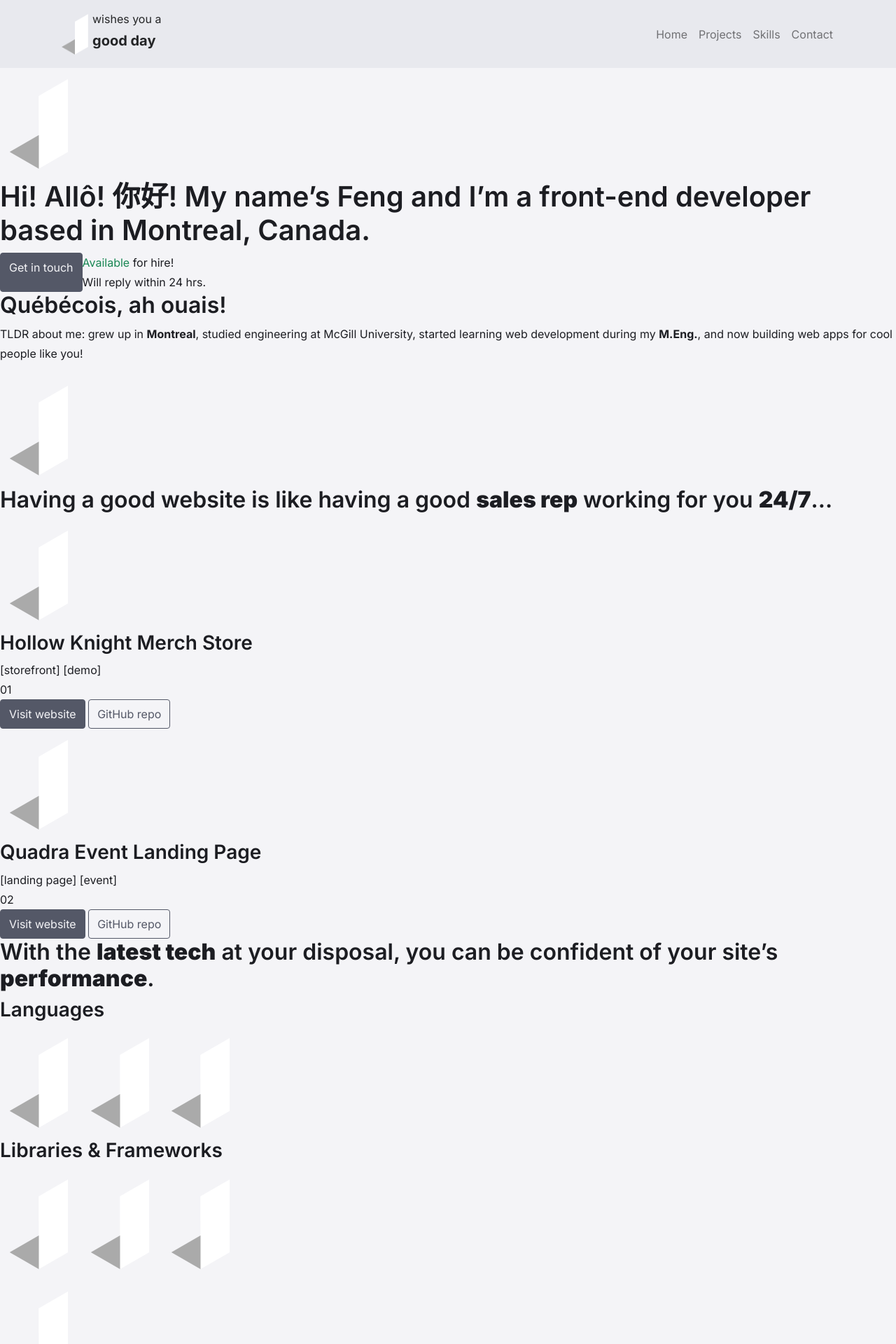
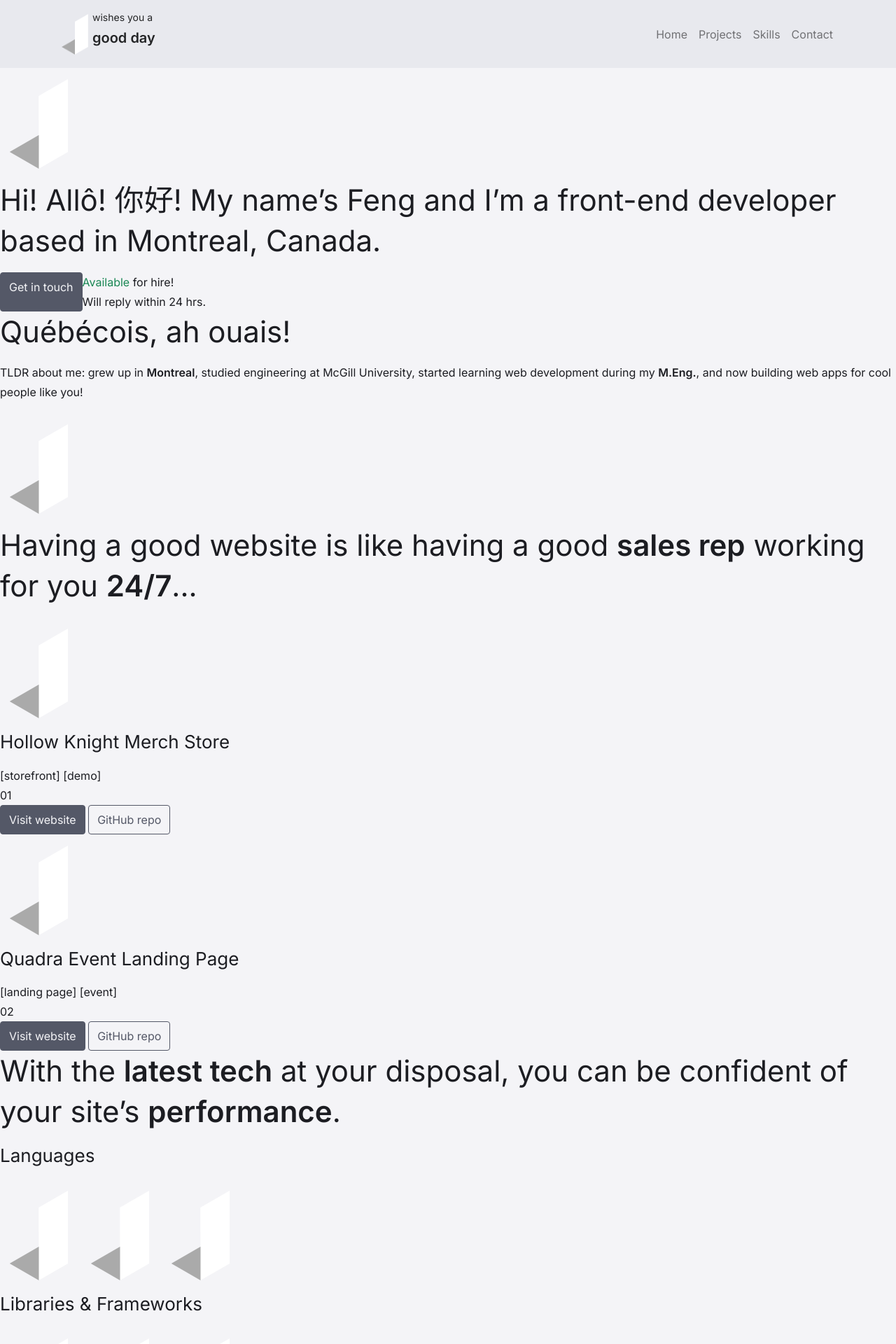
Before and after one commit to jingtianfeng/jtfeng-personal-1, a Jekyll site: the page built from index.html, in a window 1280 px wide. Shown: the top 1920 px of the page at 70% size. Built offline with Jekyll 4.4.1, drawn with Linux system fonts in a browser that asks for light colours.

Commit message:
Update styles: copy all typography variables

```diff
--- a/assets/css/styles.scss
+++ b/assets/css/styles.scss
@@ -18,13 +18,6 @@
         7: $spacer * 6.875,
         8: $spacer * 11.125,
 );
-// ---------------------------------------------------------------------------------
-$font-family-sans-serif: "Inter", "Helvetica Neue", sans-serif;
-$line-height-base: 1.75;
-$headings-font-family: "Inter";
-$headings-font-weight: 600;
-$display-font-weight: 500;
-$display-line-height: 1.125;
 // ---------------------------------------------------------------------------------
 $gray: #8c92ac;
 $white: tint-color($gray, 90%);
@@ -50,6 +43,42 @@
 $link-hover-color: $body-color;
 $link-hover-decoration: none;
 $link-shade-percentage: 0;
+// ---------------------------------------------------------------------------------
+$font-family-sans-serif: "Inter", "Helvetica Neue", sans-serif;
+$font-size-root: 16px;
+$font-size-base: $spacer;
+// ---------------------------------------------------------------------------------
+$font-weight-lighter: 300;
+$font-weight-light: 300;
+$font-weight-normal: 400;
+$font-weight-bold: 600;
+$font-weight-bolder: 600;
+// ---------------------------------------------------------------------------------
+$line-height-base: 1.75;
+$line-height-sm: 1.25;
+$line-height-lg: 2;
+// ---------------------------------------------------------------------------------
+$h1-font-size: $font-size-base * 2.625;
+$h2-font-size: $font-size-base * 2.625;
+$h3-font-size: $font-size-base * 1.625;
+$h4-font-size: $font-size-base * 1.25;
+$h5-font-size: $font-size-base * 1;
+$h6-font-size: $font-size-base * 0.875;
+// ---------------------------------------------------------------------------------
+$headings-color: $gray-900;
+$headings-font-family: "Inter";
+$headings-font-style: none;
+$headings-font-weight: $font-weight-normal;
+$headings-line-height: 1.375;
+$headings-margin-bottom: map-get($spacers, 3);
+// ---------------------------------------------------------------------------------
+$display-font-sizes: (
+        1: map-get($spacers, 8),
+        2: map-get($spacers, 7),
+        3: map-get($spacers, 6),
+);
+$display-font-weight: $font-weight-light;
+$display-line-height: 1.125;
 // ---------------------------------------------------------------------------------
 $letter-spacings: (
         1: 0.01em,
```
